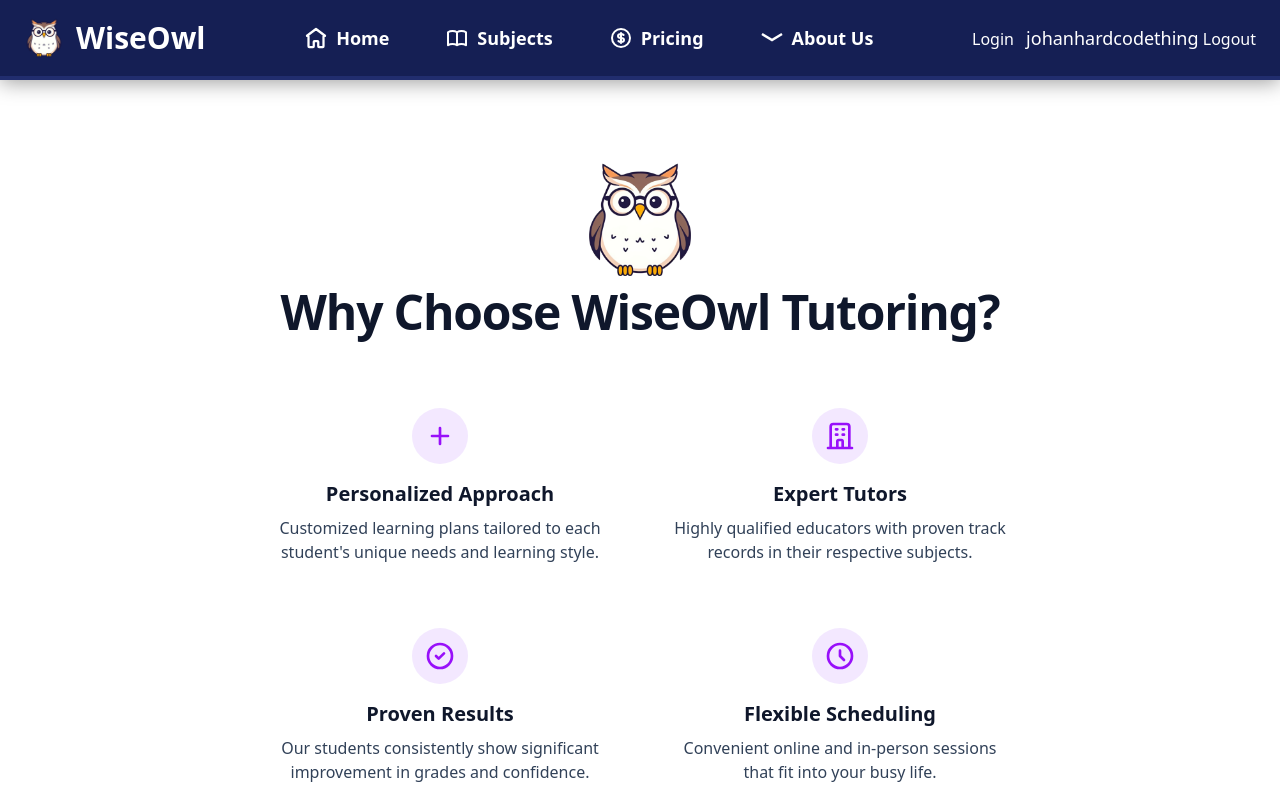
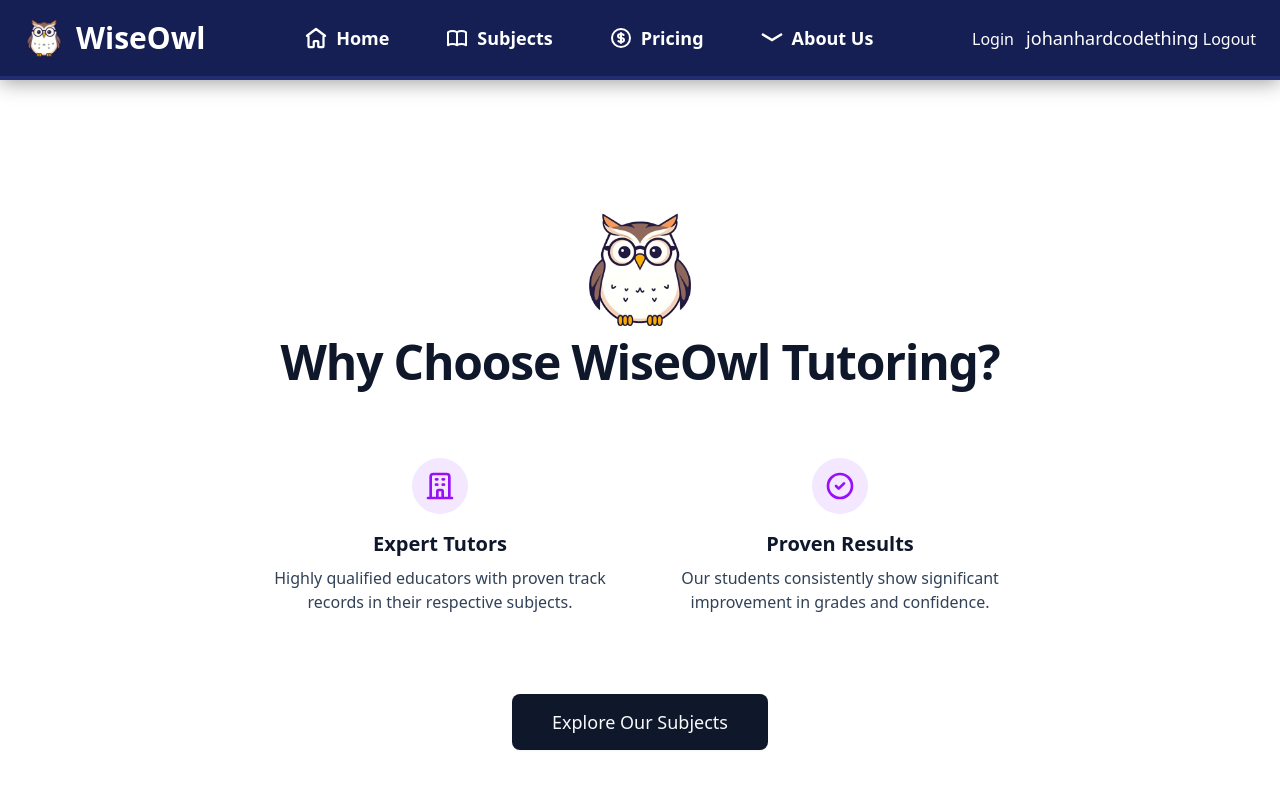
Before and after one commit to GavinCopley/svelte1, a SvelteKit app: page / in a window 1280 px wide. Both pictures are taken after a click on the button "Get Started". Shown: the top 800 px of the page. Built offline with nearby package versions, Linux system fonts and the light colour scheme.

Commit message:
homepage has link to subjects?tutorial=true

```diff
--- a/src/routes/+page.svelte
+++ b/src/routes/+page.svelte
@@ -76,16 +76,6 @@
         <div class="flex flex-col items-center text-center p-4">
           <div class="mb-4 rounded-full bg-purple-100 p-3">
             <svg xmlns="http://www.w3.org/2000/svg" class="h-8 w-8 text-purple-600" fill="none" viewBox="0 0 24 24" stroke="currentColor">
-              <path stroke-linecap="round" stroke-linejoin="round" stroke-width="2" d="M12 6v6m0 0v6m0-6h6m-6 0H6" />
-            </svg>
-          </div>
-          <h3 class="text-xl font-semibold mb-2">Personalized Approach</h3>
-          <p class="text-slate-700">Customized learning plans tailored to each student's unique needs and learning style.</p>
-        </div>
-
-        <div class="flex flex-col items-center text-center p-4">
-          <div class="mb-4 rounded-full bg-purple-100 p-3">
-            <svg xmlns="http://www.w3.org/2000/svg" class="h-8 w-8 text-purple-600" fill="none" viewBox="0 0 24 24" stroke="currentColor">
               <path stroke-linecap="round" stroke-linejoin="round" stroke-width="2" d="M19 21V5a2 2 0 00-2-2H7a2 2 0 00-2 2v16m14 0h2m-2 0h-5m-9 0H3m2 0h5M9 7h1m-1 4h1m4-4h1m-1 4h1m-5 10v-5a1 1 0 011-1h2a1 1 0 011 1v5m-4 0h4" />
             </svg>
           </div>
@@ -102,16 +92,13 @@
           <h3 class="text-xl font-semibold mb-2">Proven Results</h3>
           <p class="text-slate-700">Our students consistently show significant improvement in grades and confidence.</p>
         </div>
+      </div>
 
-        <div class="flex flex-col items-center text-center p-4">
-          <div class="mb-4 rounded-full bg-purple-100 p-3">
-            <svg xmlns="http://www.w3.org/2000/svg" class="h-8 w-8 text-purple-600" fill="none" viewBox="0 0 24 24" stroke="currentColor">
-              <path stroke-linecap="round" stroke-linejoin="round" stroke-width="2" d="M12 8v4l3 3m6-3a9 9 0 11-18 0 9 9 0 0118 0z" />
-            </svg>
-          </div>
-          <h3 class="text-xl font-semibold mb-2">Flexible Scheduling</h3>
-          <p class="text-slate-700">Convenient online and in-person sessions that fit into your busy life.</p>
-        </div>
+      <!-- Centered button linking to subjects page -->
+      <div class="flex justify-center mt-8">
+        <Button variant="default" size="lg" class="px-10 h-14 text-lg font-medium" href="/subjects?tutorial=true">
+          Explore Our Subjects
+        </Button>
       </div>
     </div>
   {/if}
```
